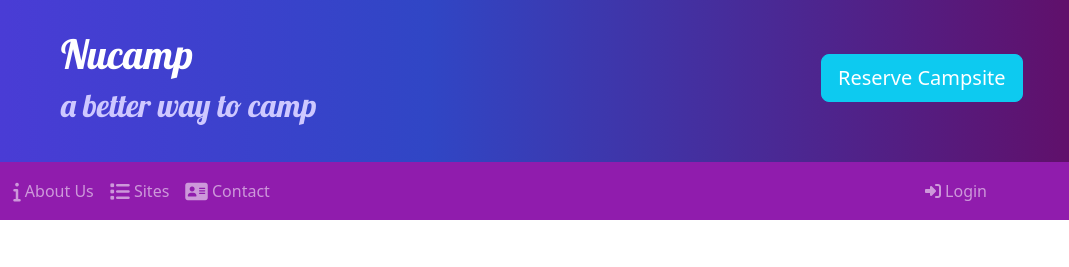
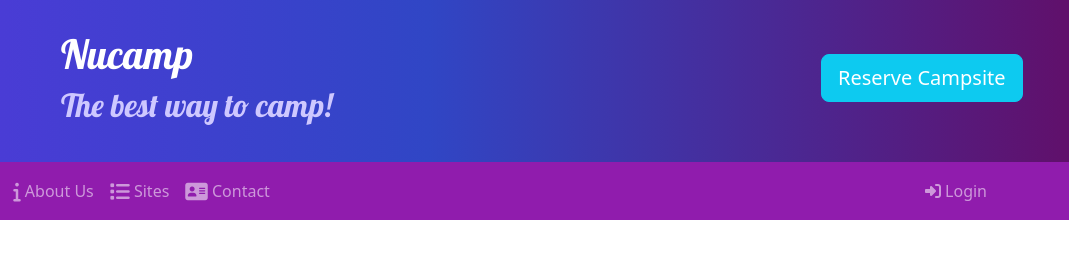
Before and after one commit to kmundaray/nucampsite, a website built with Parcel: page index.html in a window 1280 px wide. Shown: the top 267 px of the page, 211-1280 px from the left. Built offline with nearby package versions, Linux system fonts and the light colour scheme; files whose address does not match are found by name.

Commit message:
added firebase

```diff
--- a/index.html
+++ b/index.html
@@ -37,7 +37,7 @@
                 <div class="col">
                     <div>
                         <h1>Nucamp</h1>
-                        <h2>a better way to camp</h2>
+                        <h2>The best way to camp!</h2>
                     </div>
                 </div>
                 <div class="col col-md-4 col-xl-2 mt-4">
```
Also changed, not shown: firebase.json (added), 2 other files.
